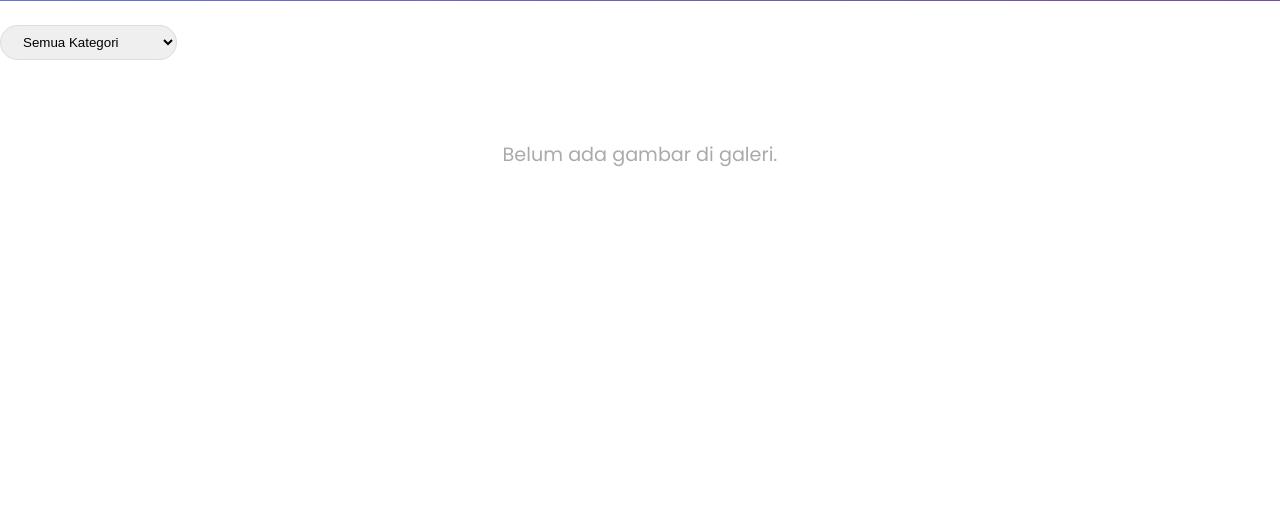
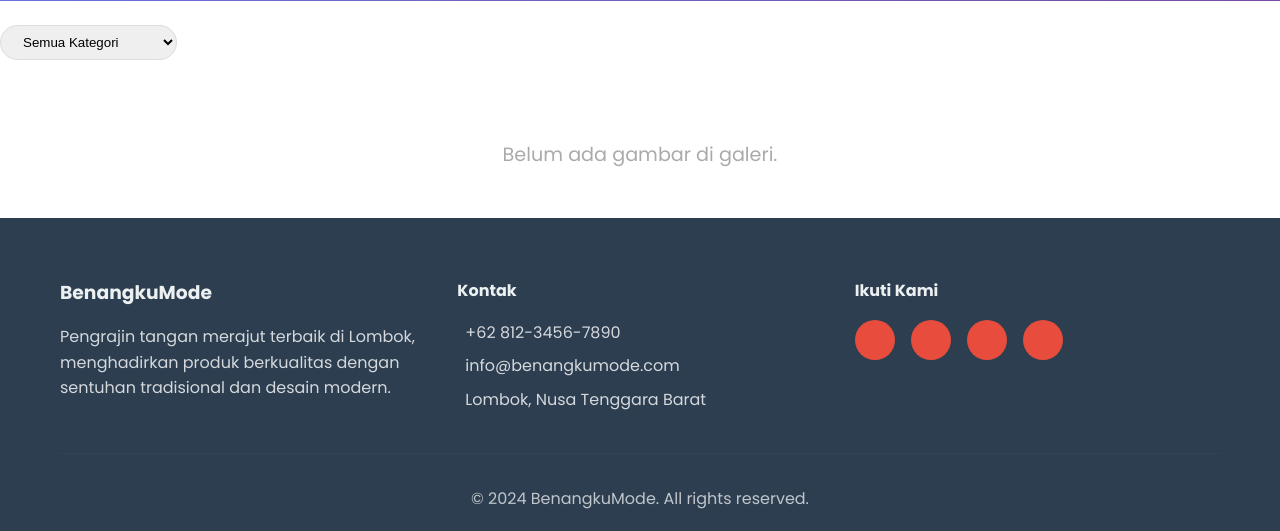
Before and after one commit to Izzatongithub/BenangkuMode, a PHP site: page /gallery.php in a window 1280 px wide. Shown: the part 347-878 px from the top of the page. Before the commit the page ends 514 px from the top, so only its background shows below. Run offline with PHP 8.4, Linux system fonts and the light colour scheme; data comes from the database, SQL or seed files in the repository; data that the repository does not hold is empty; some libraries are stand-ins or nearby versions.

Commit message:
tambah footer di page gallery

```diff
--- a/gallery.php
+++ b/gallery.php
@@ -184,6 +184,34 @@ function getCategoryName($id, $categories) {
             <div id="modalCat" class="modal-cat"></div>
         </div>
     </div>
+    <footer class="footer">
+        <div class="container">
+            <div class="footer-content">
+                <div class="footer-section">
+                    <h3>BenangkuMode</h3>
+                    <p>Pengrajin tangan merajut terbaik di Lombok, menghadirkan produk berkualitas dengan sentuhan tradisional dan desain modern.</p>
+                </div>
+                <div class="footer-section">
+                    <h4>Kontak</h4>
+                    <p><i class="fas fa-phone"></i> +62 812-3456-7890</p>
+                    <p><i class="fas fa-envelope"></i> info@benangkumode.com</p>
+                    <p><i class="fas fa-map-marker-alt"></i> Lombok, Nusa Tenggara Barat</p>
+                </div>
+                <div class="footer-section">
+                    <h4>Ikuti Kami</h4>
+                    <div class="social-links">
+                        <a href="#"><i class="fab fa-instagram"></i></a>
+                        <a href="#"><i class="fab fa-facebook"></i></a>
+                        <a href="#"><i class="fab fa-whatsapp"></i></a>
+                        <a href="#"><i class="fab fa-youtube"></i></a>
+                    </div>
+                </div>
+            </div>
+            <div class="footer-bottom">
+                <p>&copy; 2024 BenangkuMode. All rights reserved.</p>
+            </div>
+        </div>
+    </footer>
     <script>
     function openModal(src, title, cat) {
         document.getElementById('galleryModal').classList.add('active');
```
